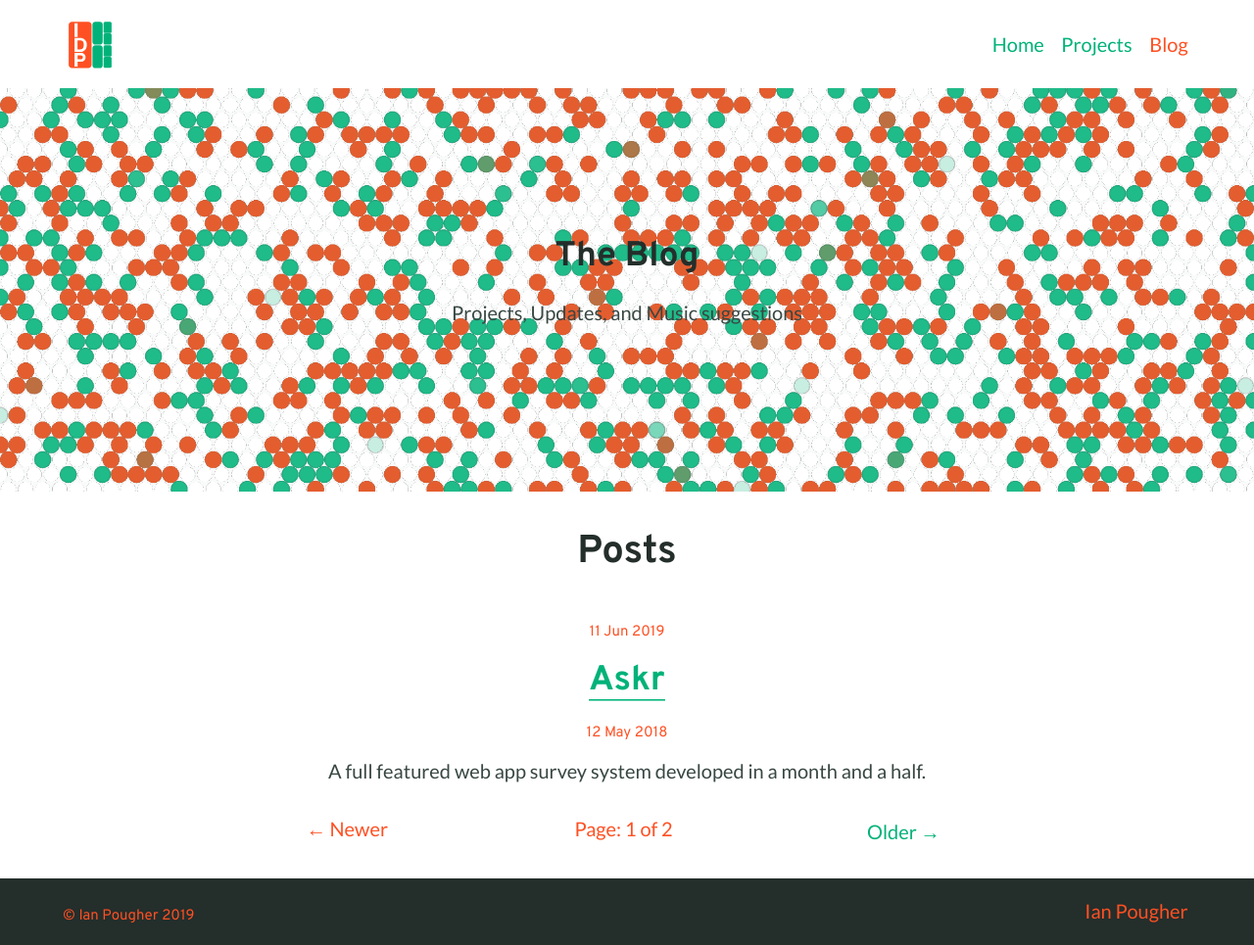
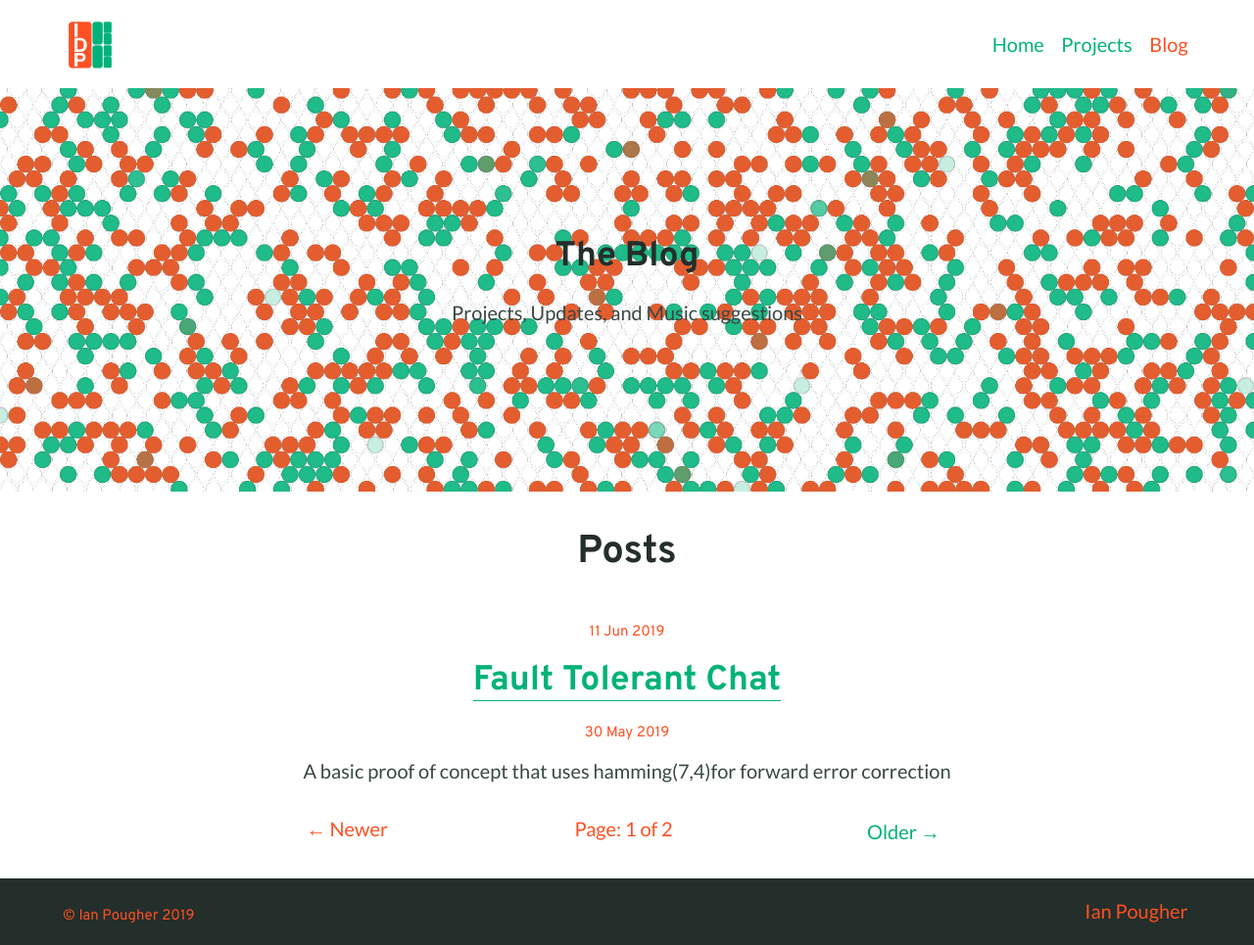
Before and after one commit to Overheater/Overheater.github.io, a Jekyll site: the page built from blog/index.html, in a window 1280 px wide. Shown: the whole page at 98% size. Built offline with Jekyll 4.4.1, drawn with Linux system fonts in a browser that asks for light colours; the list of posts is cut into pages by our own code.

Commit message:
trying to make page update

```diff
--- /dev/null
+++ b/_posts/2019-5-30-FaultTolerantChat.md
@@ -0,0 +1,8 @@
+---
+title: Fault Tolerant Chat
+category: Project
+feature_image: "/assets/TolChat.PNG"
+
+---
+A basic proof of concept that uses hamming(7,4)for forward error correction
+<!-- more -->
```
Also changed, not shown: assets/TolChat.PNG (added), index.md (line endings or trailing spaces).
